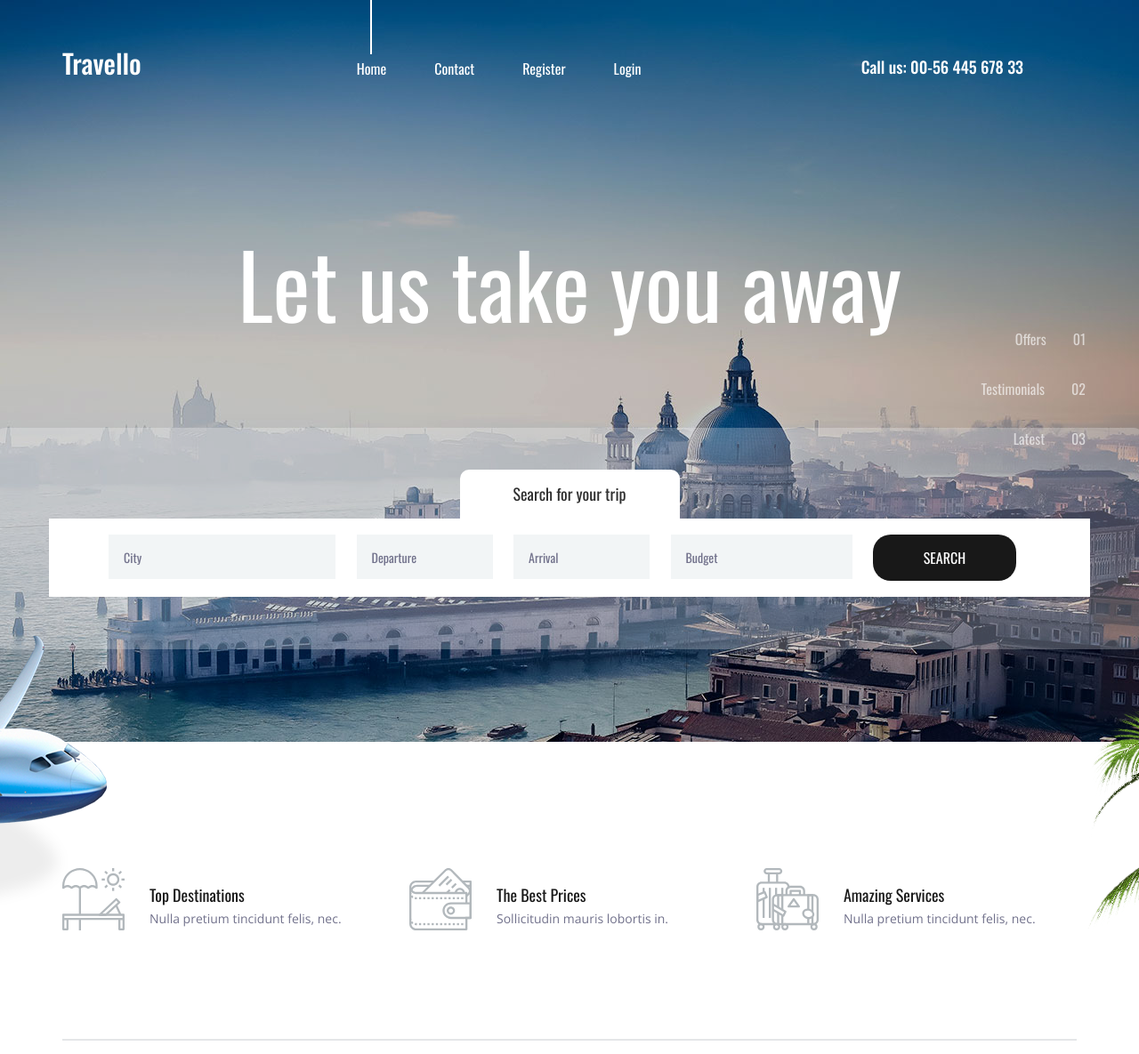
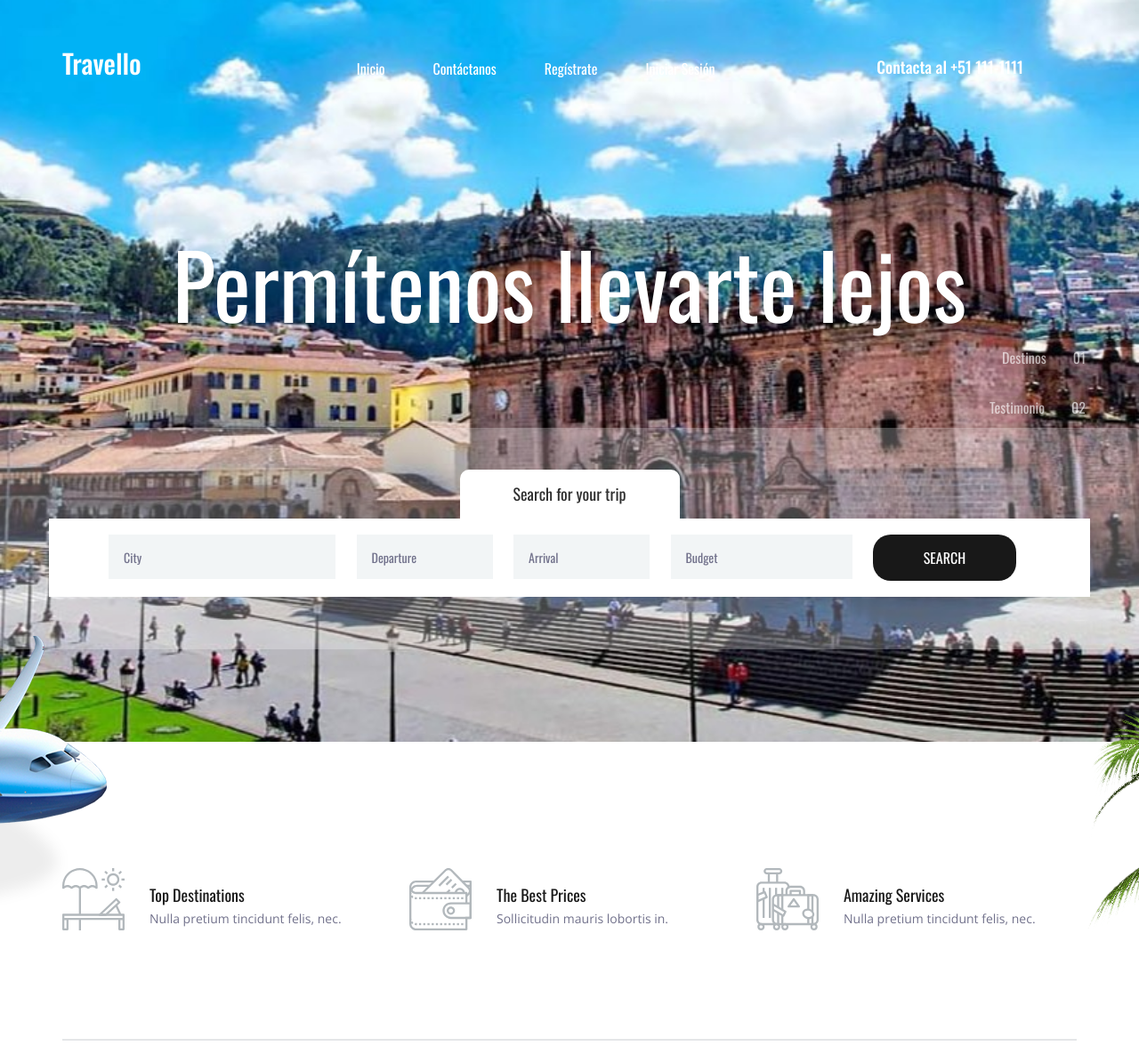
Before and after one commit to LeonHatches/HATCHES-PW2, a Django app: page / in a window 1280 px wide. Shown: the top 1185 px of the page at 89% size. Run offline with Django 5.2, Linux system fonts and the light colour scheme; data comes from the database, SQL or seed files in the repository; some libraries are stand-ins or nearby versions.

Commit message:
| index | : Se edita el slide del index para mostrar las ciudades

```diff
--- a/Laboratorio/Laboratorio-7/Proyecto/templates/index.html
+++ b/Laboratorio/Laboratorio-7/Proyecto/templates/index.html
@@ -29,26 +29,26 @@
 				<div class="col">
 					<div class="header_content d-flex flex-row align-items-center justify-content-start">
 						<div class="header_content_inner d-flex flex-row align-items-end justify-content-start">
-							<div class="logo"><a href="index.html">Travello</a></div>
+							<div class="logo"><a href="/">Travello</a></div>
 							<nav class="main_nav">
 								<ul class="d-flex flex-row align-items-start justify-content-start">
-									<li class="active"><a href="index.html">Home</a></li>
-									<li><a href="contact.html">Contact</a></li>
+									<li><a href="index.html">Inicio</a></li>
+									<li><a href="contact.html">Contáctanos</a></li>
 
 									{% if user.is_authenticated %}
 
-									<li>Hello, {{user.first_name}}</li>
-									<li><a href="accounts/logout">Logout</a></li>
+									<li><a href>Bienvenido, {{user.first_name}}</a></li>
+									<li><a href="accounts/logout">Cerrar Sesión</a></li>
 
 									{% else %}
 
-									<li><a href="accounts/register">Register</a></li>
-									<li><a href="accounts/login">Login</a></li>
+									<li><a href="accounts/register">Regístrate</a></li>
+									<li><a href="accounts/login">Iniciar Sesión</a></li>
 
 									{% endif %}
 								</ul>
 							</nav>
-							<div class="header_phone ml-auto">Call us: 00-56 445 678 33</div>
+							<div class="header_phone ml-auto">Contacta al +51 111-1111</div>
 
 							<!-- Hamburger -->
 
@@ -73,34 +73,7 @@
 		</div>
 	</header>
 
-	<!-- Menu -->
-
-	<div class="menu">
-		<div class="menu_header d-flex flex-row align-items-center justify-content-start">
-			<div class="menu_logo"><a href="index.html">Travello</a></div>
-			<div class="menu_close_container ml-auto"><div class="menu_close"><div></div><div></div></div></div>
-		</div>
-		<div class="menu_content">
-			<ul>
-				<li><a href="inex.html">Home</a></li>
-				<li><a href="about.html">About us</a></li>
-				<li><a href="#">Services</a></li>
-				<li><a href="news.html">News</a></li>
-				<li><a href="contact.html">Contact</a></li>
-			</ul>
-		</div>
-		<div class="menu_social">
-			<div class="menu_phone ml-auto">Call us: 00-56 445 678 33</div>
-			<ul class="d-flex flex-row align-items-start justify-content-start">
-				<li><a href="#"><i class="fa fa-pinterest" aria-hidden="true"></i></a></li>
-				<li><a href="#"><i class="fa fa-facebook" aria-hidden="true"></i></a></li>
-				<li><a href="#"><i class="fa fa-twitter" aria-hidden="true"></i></a></li>
-				<li><a href="#"><i class="fa fa-dribbble" aria-hidden="true"></i></a></li>
-				<li><a href="#"><i class="fa fa-behance" aria-hidden="true"></i></a></li>
-				<li><a href="#"><i class="fa fa-linkedin" aria-hidden="true"></i></a></li>
-			</ul>
-		</div>
-	</div>
+	<!--menu-->
 
 	<!-- Home -->
 
@@ -110,61 +83,30 @@
 		<div class="home_slider_container">
 			<div class="owl-carousel owl-theme home_slider">
 
+				{% for dest in dests %}
 				<!-- Slide -->
 				<div class="owl-item">
-					<div class="background_image" style="background-image:url({% static 'images/home_slider.jpg' %})"></div>
+					<div class="background_image" style="background-image:url({{dest.imagenCiudad.url}})"></div>
 					<div class="home_slider_content_container">
 						<div class="container">
 							<div class="row">
 								<div class="col">
 									<div class="home_slider_content">
-										<div class="home_title"><h2>Let us take you away</h2></div>
+										<div class="home_title"><h2>Permítenos llevarte lejos</h2></div>
 									</div>
 								</div>
 							</div>
 						</div>
 					</div>
 				</div>
-
-				<!-- Slide -->
-				<div class="owl-item">
-					<div class="background_image" style="background-image:url({% static 'images/home_slider.jpg' %})"></div>
-					<div class="home_slider_content_container">
-						<div class="container">
-							<div class="row">
-								<div class="col">
-									<div class="home_slider_content">
-										<div class="home_title"><h2>Let us take you away</h2></div>
-									</div>
-								</div>
-							</div>
-						</div>
-					</div>
-				</div>
-
-				<!-- Slide -->
-				<div class="owl-item">
-					<div class="background_image" style="background-image:url({% static 'images/home_slider.jpg' %})"></div>
-					<div class="home_slider_content_container">
-						<div class="container">
-							<div class="row">
-								<div class="col">
-									<div class="home_slider_content">
-										<div class="home_title"><h2>Let us take you away</h2></div>
-									</div>
-								</div>
-							</div>
-						</div>
-					</div>
-				</div>
+				{% endfor %}
 
 			</div>
 
 			<div class="home_page_nav">
-				<ul class="d-flex flex-column align-items-end justify-content-end">
-					<li><a href="#" data-scroll-to="#destinations">Offers<span>01</span></a></li>
-					<li><a href="#" data-scroll-to="#testimonials">Testimonials<span>02</span></a></li>
-					<li><a href="#" data-scroll-to="#news">Latest<span>03</span></a></li>
+				<ul class="d-flex flex-column align-items-end justify-content-end"><br>
+					<li><a href="#" data-scroll-to="#destinations">Destinos<span>01</span></a></li>
+					<li><a href="#" data-scroll-to="#testimonials">Testimonio<span>02</span></a></li>
 				</ul>
 			</div>
 		</div>
```
